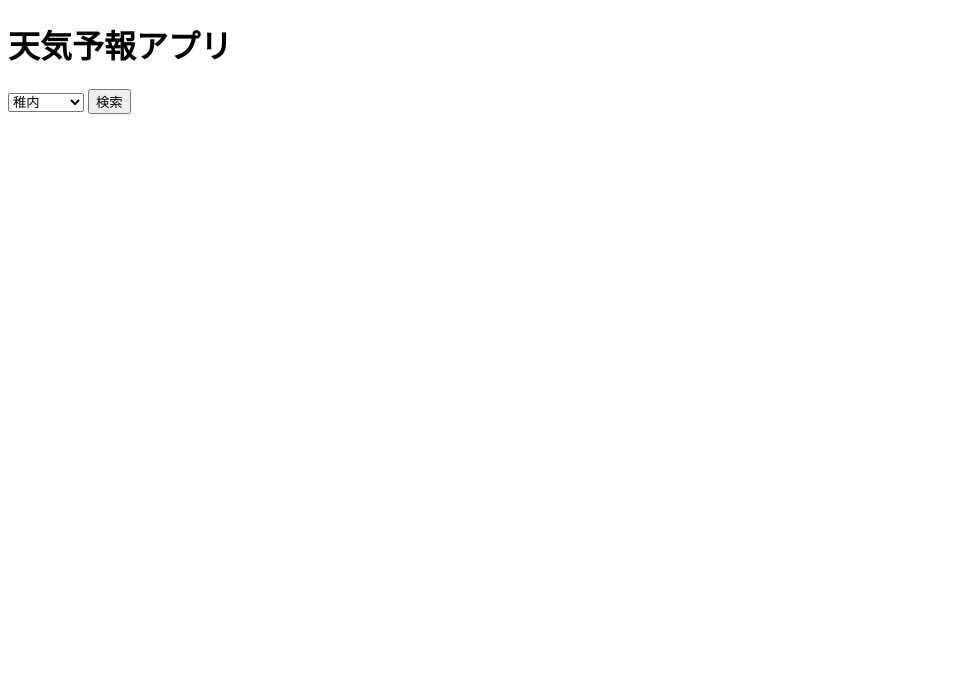
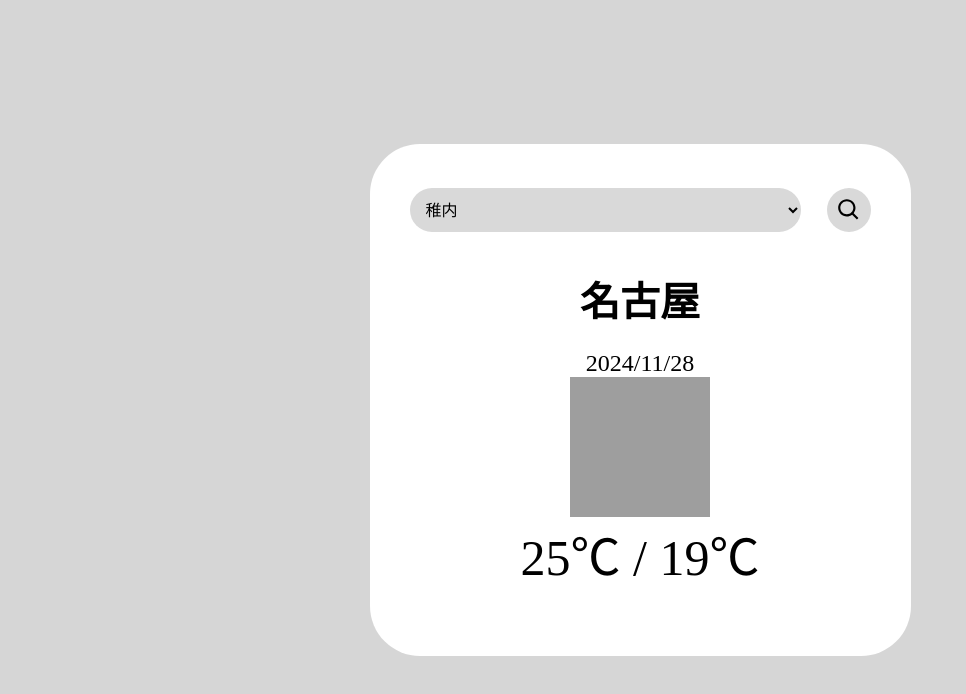
Before and after one commit to kozyocho/weather-app, a plain HTML site: page index.html in a window 1280 px wide. Shown: the whole page, without its empty margins (0-966 px from the left). Drawn offline with Linux system fonts and the light colour scheme; grey boxes are pictures that could not be loaded.

Commit message:
都市名、日にち、天気画像、最高最低気温取得できるようにする

```diff
--- a/index.html
+++ b/index.html
@@ -3,18 +3,14 @@
   <head>
     <meta charset="UTF-8" />
     <meta name="viewport" content="width=device-width, initial-scale=1.0" />
+    <link rel="stylesheet" href="reset.css" />
     <link rel="stylesheet" href="style.css" />
     <title>天気予報アプリ</title>
   </head>
   <body>
-    <h1>天気予報アプリ</h1>
-    <!-- <input
-      id="js-input"
-      type="text"
-      class="place-input-field"
-      placeholder="都市名を入力"
-    /> -->
-    <select name="" id="js-choose-city">
+    <div class="contents-wrapper">
+      <div class="search-field">
+        <select name="" id="js-choose-city" class="search-field__box">
           <option value="011000">稚内</option>
           <option value="012010">旭川</option>
           <option value="012020">留萌</option>
@@ -109,7 +105,33 @@
           <option value="320030">西郷</option>
           <option value="474020">与那国島</option>
         </select>
-    <button id="js-weather-request" class="weather-request">検索</button>
+        <button id="js-weather-request" class="search-field__search-button">
+          <svg
+            xmlns="http://www.w3.org/2000/svg"
+            width="26"
+            height="26"
+            viewBox="0 0 26 26"
+            fill="none"
+          >
+            <path
+              d="M10.8334 19.5C12.7562 19.4996 14.6237 18.8559 16.1384 17.6713L20.9008 22.4337L22.4326 20.9018L17.6703 16.1395C18.8554 14.6246 19.4996 12.7567 19.5 10.8333C19.5 6.05474 15.6119 2.16666 10.8334 2.16666C6.05477 2.16666 2.16669 6.05474 2.16669 10.8333C2.16669 15.6119 6.05477 19.5 10.8334 19.5ZM10.8334 4.33332C14.4181 4.33332 17.3334 7.24857 17.3334 10.8333C17.3334 14.4181 14.4181 17.3333 10.8334 17.3333C7.2486 17.3333 4.33335 14.4181 4.33335 10.8333C4.33335 7.24857 7.2486 4.33332 10.8334 4.33332Z"
+              fill="black"
+            />
+          </svg>
+        </button>
+      </div>
+      <div class="weather-field">
+        <div class="weather-field__city">名古屋</div>
+        <div class="weather-field__date">2024/11/28</div>
+        <div class="weather-field__image">
+          <img
+            src="https://www.jma.go.jp/bosai/forecast/img/100.svg"
+            alt="天気の画像"
+          />
+        </div>
+        <div class="weather-field__tempreture">25℃ / 19℃</div>
+      </div>
+    </div>
     <script src="./js/app.js"></script>
   </body>
 </html>
--- a/js/app.js
+++ b/js/app.js
@@ -17,7 +17,6 @@ async function requestData(cityId) {
   //フェッチするリソースの定義
   const url = `https://weather.tsukumijima.net/api/forecast/city/${cityId}`;
 
-  console.log("url: " + url);
   try {
     const response = await fetch(url);
     if (!response.ok) {
@@ -26,17 +25,37 @@ async function requestData(cityId) {
 
     const json = await response.json();
 
-    const data = json["forecasts"][0]["dateLabel"];
+    //都市名取得
+    const cityName = json.location.city;
 
-    //console.log(data);
+    //日にちを取得
+    const date = json.forecasts[0].date;
+
+    //天気画像取得
+    const weatherImage = json.forecasts[0].image.url;
+
+    //最高気温取得
+    const maxTemp = json.forecasts[0].temperature.max.celsius;
+
+    //最低気温取得
+    const minTemp = json.forecasts[0].temperature.min.celsius;
+
+    console.log(cityName);
+    console.log(date);
+    console.log(weatherImage);
+    console.log(maxTemp);
+    console.log(minTemp);
   } catch (error) {
     console.error(error.message);
   }
 }
 
+//取得したデータをhtml要素に入れる
+
 /*
 天気予報アプリ作成手順
 1. プルダウンで都市を選択できるようにする　完了
 2. 選択した都市をキーとして該当するidを取得　完了
-3. 取得したidをurlの末尾に入れる
+3. 取得したidをurlの末尾に入れる 完了
+4. 都市名、日にち、天気画像、最高気温、最低気温を取得
 */
--- /dev/null
+++ b/reset.css
@@ -0,0 +1,86 @@
+*,
+*::before,
+*::after {
+  box-sizing: border-box;
+}
+
+html,
+body,
+h1,
+h2,
+h3,
+h4,
+h5,
+h6,
+ul,
+ol,
+dl,
+li,
+dt,
+dd,
+p,
+div,
+span,
+img,
+a,
+table,
+tr,
+th,
+td {
+  margin: 0;
+  padding: 0;
+  border: 0;
+  font-weight: normal;
+  font-size: 100%;
+  vertical-align: baseline;
+}
+
+header,
+footer,
+nav,
+section,
+article,
+main,
+aside,
+figure,
+figcaption {
+  display: block;
+}
+
+figure {
+  margin: 0;
+}
+
+ol,
+ul {
+  list-style: none;
+}
+
+img {
+  /* width: 100%; */
+  height: auto;
+  vertical-align: middle;
+}
+
+a {
+  color: inherit;
+  text-decoration: none;
+}
+
+button {
+  margin: 0;
+  padding: 0;
+  border: none;
+  box-shadow: none;
+  background: transparent;
+  cursor: pointer;
+  font: inherit;
+}
+
+input,
+select,
+textarea {
+  font: inherit;
+  color: inherit;
+  vertical-align: top;
+}
--- a/style.css
+++ b/style.css
@@ -0,0 +1,91 @@
+body {
+  background: #d6d6d6;
+  display: flex;
+  justify-content: center;
+  align-items: center;
+  height: 100vh;
+  font-family: "Noto Sans JP";
+}
+
+.contents-wrapper {
+  background: #fff;
+  border-radius: 50px;
+  padding: 44px 40px 67px;
+}
+
+.search-field {
+  display: flex;
+  gap: 26px;
+  justify-content: center;
+}
+
+.search-field__box {
+  width: 391px;
+  height: 44px;
+  border-radius: 200px;
+  background: #d9d9d9;
+  border: none;
+  padding: 8px 12px;
+}
+
+.search-field__search-button {
+  width: 44px;
+  height: 44px;
+  background: #d9d9d9;
+  border-radius: 200px;
+  position: relative;
+  transition: opacity 0.3s;
+}
+
+.search-field__search-button:hover {
+  opacity: 0.7;
+}
+
+.search-field__search-button svg {
+  position: absolute;
+  top: 50%;
+  left: 50%;
+  transform: translate(-50%, -50%);
+
+  /* transform: translateX(-50%); */
+  /* right: 50%; */
+  /* transform: translate(-50%, -50%); */
+}
+
+.weather-field {
+  margin-top: 38px;
+  text-align: center;
+}
+
+.weather-field__city {
+  color: #000;
+  font-size: 40px;
+  font-style: normal;
+  font-weight: 700;
+  line-height: normal;
+}
+
+.weather-field__date {
+  color: #000;
+  font-size: 24px;
+  font-style: normal;
+  font-weight: 400;
+  line-height: normal;
+  margin-top: 22px;
+}
+
+.weather-field__image {
+}
+
+.weather-field__image img {
+  width: 140px;
+  height: 140px;
+}
+
+.weather-field__tempreture {
+  color: #000;
+  font-size: 50px;
+  font-style: normal;
+  font-weight: 400;
+  line-height: normal;
+}
```
Lines whose indentation alone changed are shown as unchanged.
